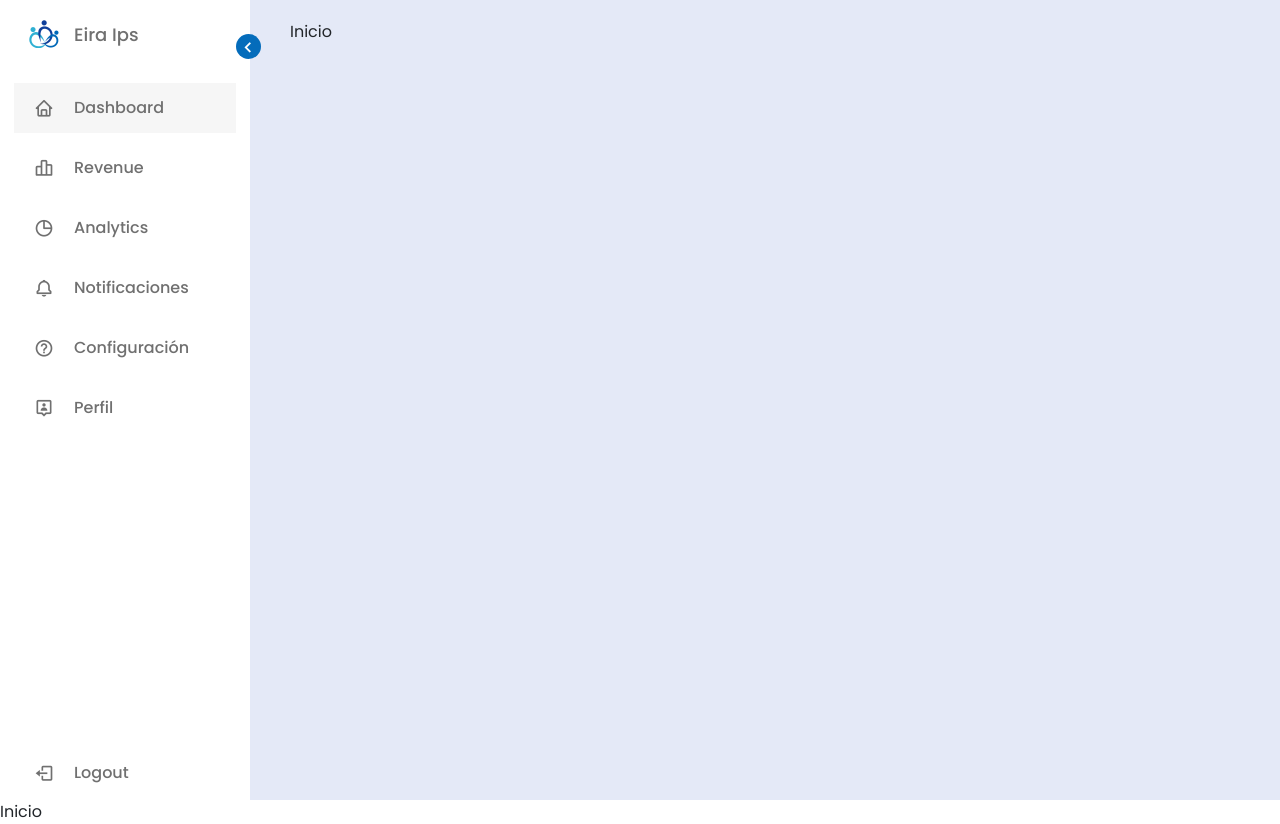
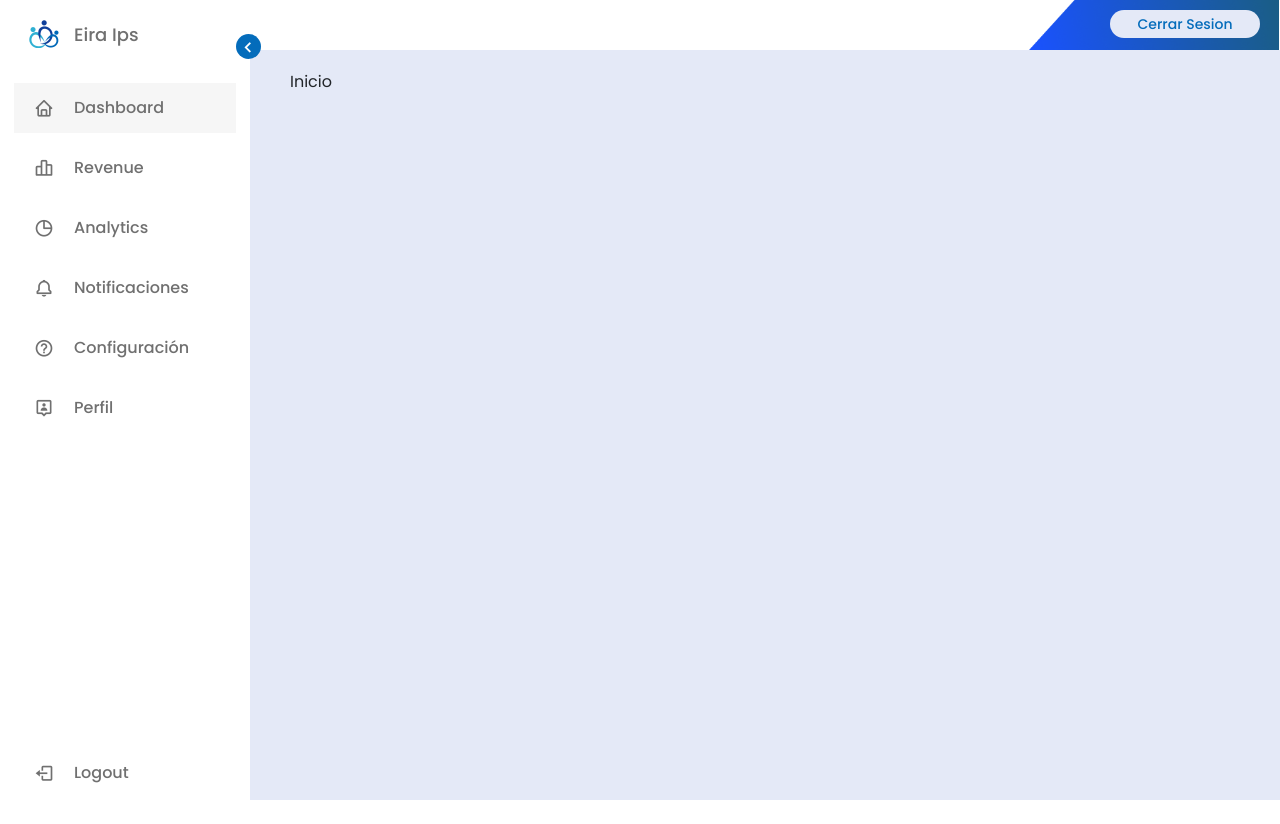
Before and after one commit to JhonRivera00/Eira_IPS, a React (Vite) app: page /inicio in a window 1280 px wide. After the commit the page ends 800 px from the top, so only its background shows below. Built offline with nearby package versions, Linux system fonts and the light colour scheme.

Commit message:
Nav Bar Termonado

```diff
--- a/src/Routes/AppRoutes.jsx
+++ b/src/Routes/AppRoutes.jsx
@@ -9,9 +9,8 @@ function AppRoutes() {
   return (
     <Routes>
       <Route path="/" element={<Login />} />
-      <Route path="/ini" element={<Nav />}></Route>
       <Route path="inicio" element={<Sidebar />}>
-        <Route index element={<Inicio />}></Route>
+        {/* <Route index element={<Inicio />}></Route> */}
       </Route>
     </Routes>
   );
--- a/src/assets/Css/index.css
+++ b/src/assets/Css/index.css
@@ -24,16 +24,16 @@
   color: white !important;
 }
 
-
+/*
 .VectorNav {
   background: url('../Imagenes/VectorNav.png') no-repeat;
   background-size: contain;
   align-items: center;
   width: 250px;
   height: 80px;
-}
+} */
 
-.btn-out {
+/* .btn-out {
   background: #046cbb !important;
   height: 30px;
   color: black !important;
@@ -48,7 +48,7 @@
   align-items: center;
   width: 40px;
   height: 80px;
-}
+} */
 
 /* Sidebar */
 :root {
@@ -233,7 +233,7 @@ header .image-text .header-text {
 
 .home{
   background-color: var(--primary-color-light);
-  height: 100vh;
+  height: calc(100vh - 50px);
   left: 250px;
   width: calc(100% - 250px);
   position: relative;
@@ -252,3 +252,36 @@ header .image-text .header-text {
   left: 85px;
   width: calc(100% - 85px);
 }
+
+.NavContain{
+  position: relative;
+  top: 0;
+  height: 50px;
+  width: 100%;
+}
+
+.Vector{
+  position: absolute;
+  top: 0;
+  left: calc(100% - 251px);
+  height: 50px;
+  width: 250px;
+}
+
+.LogOut{
+  position: absolute;
+  top: 20%;
+  left: calc(100% - 170px);
+  height: 28px;
+  width: 150px;
+  border-radius: 30px;
+  background: var(--body-color);
+  padding: 0;
+  margin: 0;
+  display: flex;
+  justify-content: center;
+  align-items: center;
+  font-size: 14px;
+  font-weight: 500;
+  color: var(--primary-color);
+}
--- a/src/components/Nav.jsx
+++ b/src/components/Nav.jsx
@@ -1,24 +1,17 @@
 import React from "react";
 
 import { Link, Outlet } from "react-router-dom";
-
+import logo from '../assets/Imagenes/VectorNav.png'
 function Nav() {
   return (
     <>
-    <nav class="navbar navbar-light ">
-      <Link to={"/inicio"} class="logo-nav navbar-brand fw-bold ms-3">
-      </Link>
-      <div class="VectorNav">
-        <Link
-          to={"/"}
-          class="btn-out btn"
-          type="submit"
-        >
-          Sign Up ♦️
+      <div className="NavContain">
+        <img className="Vector" src={logo} alt="" />
+        <Link to="/" className="Inicio">
+        <span className="LogOut">Cerrar Sesion</span>
         </Link>
       </div>
-    </nav>
-    <Outlet/>
+      <Outlet />
     </>
   );
 }
--- a/src/components/Sidebar.jsx
+++ b/src/components/Sidebar.jsx
@@ -2,6 +2,7 @@ import React, { useState } from "react";
 import logo from "../assets/Imagenes/logo2.png";
 import Inicio from "../Pages/Inicio";
 import { Link, Outlet } from "react-router-dom";
+import Nav from "./Nav";
 
 function Sidebar() {
   const [isToggle, setIsToggle] = useState(false);
@@ -12,6 +13,7 @@ function Sidebar() {
 
   return (
     <>
+      <Nav></Nav>
       <nav className={`sidebar ${isToggle ? "close" : ""}`}>
         <header>
           <div className="img-text">
```
